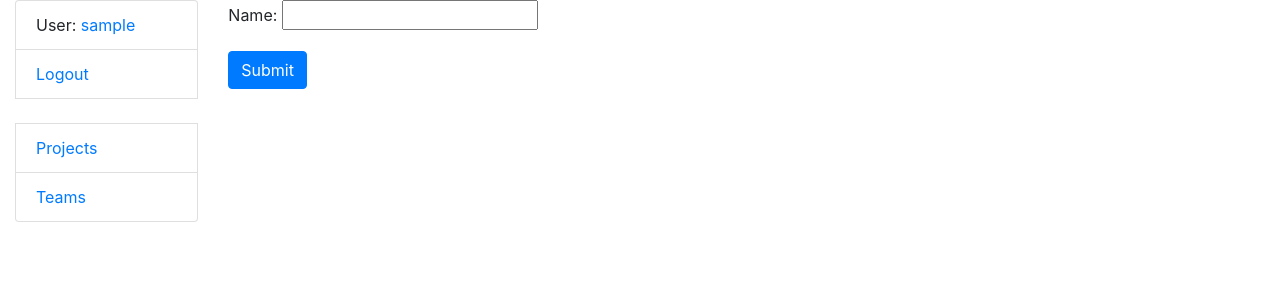
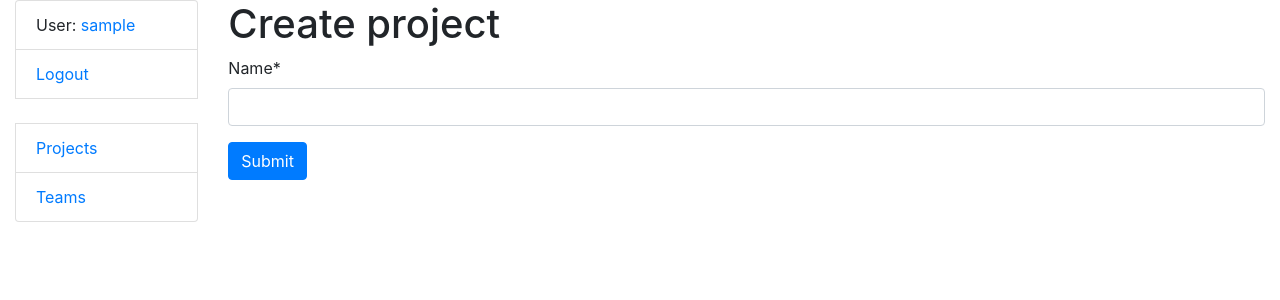
Before and after one commit to CharmNiovi/it_company_task_manager, a Django app: page /team/create/ in a window 1280 px wide. Shown: the top 300 px of the page. Run offline with Django 4.2, Linux system fonts and the light colour scheme; the visitor is signed in with stand-in values (Sample User, id 1); some libraries are stand-ins or nearby versions.

Commit message:
added crispy forms in project_form.html

```diff
--- a/templates/task_board/project_form.html
+++ b/templates/task_board/project_form.html
@@ -1,8 +1,10 @@
 {% extends 'base.html' %}
 {% block content %}
+  {% load crispy_forms_filters %}
+  <h1>{{ object|yesno:"Update,Create" }} project</h1>
   <form method="post">
   {% csrf_token %}
-  {{ form.as_p }}
+  {{ form|crispy }}
   <input type="submit" class="btn btn-primary">
   </form>
 {% endblock %}
```
